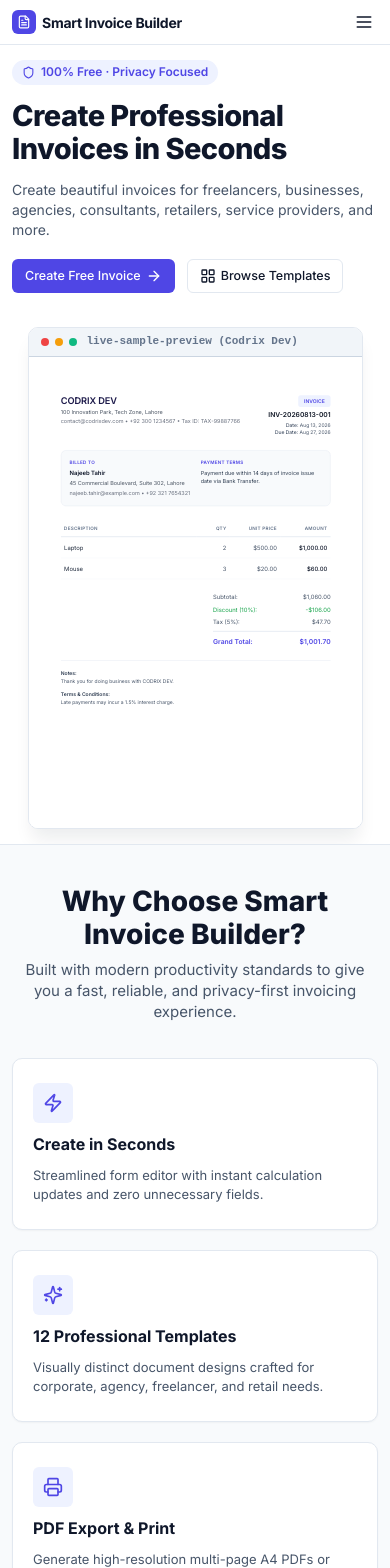
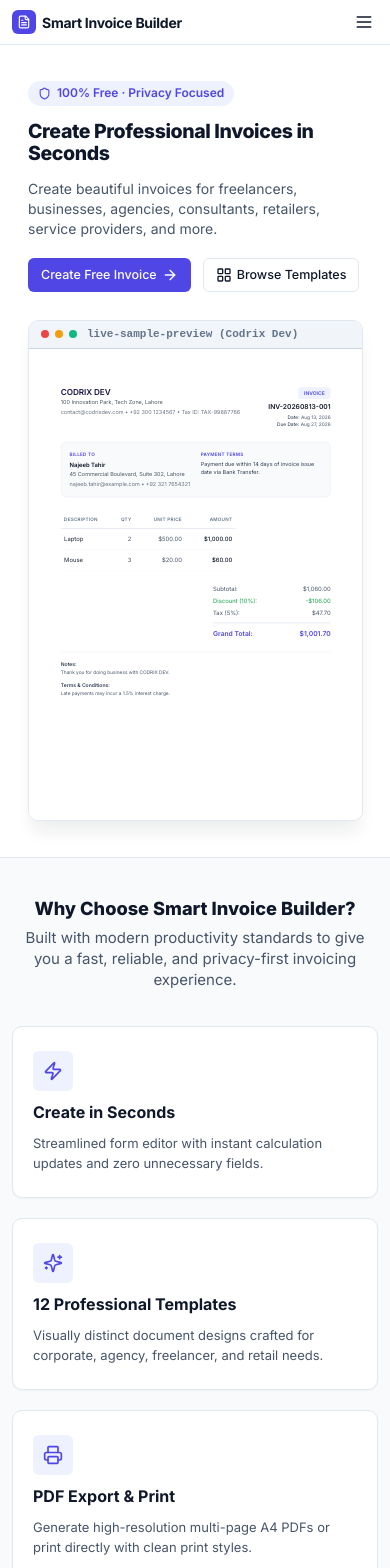
Before and after one commit to Najeeb1106/Smart-Invoice-Builder, a React (Vite) app: page / in a window 390 px wide. Shown: the top 1568 px of the page. Built offline with nearby package versions, Linux system fonts and the light colour scheme.

Commit message:
fix: implement 100% mobile responsiveness across all devices and screen sizes

```diff
--- a/src/pages/LandingPage.tsx
+++ b/src/pages/LandingPage.tsx
@@ -83,6 +83,7 @@ export const LandingPage: React.FC<LandingPageProps> = ({ onNavigate }) => {
     <div style={{ display: 'flex', flexDirection: 'column' }}>
       {/* 1. Viewport-Fitted Hero Section */}
       <section
+        className="hero-section"
         style={{
           backgroundColor: 'var(--color-surface)',
           borderBottom: '1px solid var(--color-border)',
@@ -407,8 +408,18 @@ export const LandingPage: React.FC<LandingPageProps> = ({ onNavigate }) => {
 
       <style>{`
         @media (max-width: 1024px) {
+          .hero-section, .landing-section {
+            height: auto !important;
+            max-height: none !important;
+            min-height: auto !important;
+            padding: 36px 16px !important;
+            overflow: visible !important;
+          }
           .hero-grid {
             grid-template-columns: 1fr !important;
+            gap: 28px !important;
+            height: auto !important;
+            max-height: none !important;
           }
         }
       `}</style>
--- a/src/styles/global.css
+++ b/src/styles/global.css
@@ -104,10 +104,47 @@ p, .text-body {
   padding-right: 16px;
 }
 
-@media (max-width: 640px) {
+/* Full Mobile Responsiveness System */
+@media (max-width: 768px) {
+  html {
+    font-size: 13px;
+  }
+
+  h1, .text-h1 {
+    font-size: 1.75rem !important;
+  }
+
+  h2, .text-h2 {
+    font-size: 1.4rem !important;
+  }
+
   .container {
-    padding-left: 12px;
-    padding-right: 12px;
+    padding-left: 14px !important;
+    padding-right: 14px !important;
+  }
+
+  /* Table responsiveness on small mobile devices */
+  table {
+    display: block;
+    overflow-x: auto;
+    white-space: nowrap;
+    -webkit-overflow-scrolling: touch;
+  }
+
+  /* Prevent button or text overflow */
+  button, input, select, textarea {
+    max-width: 100%;
+  }
+}
+
+@media (max-width: 480px) {
+  h1, .text-h1 {
+    font-size: 1.5rem !important;
+  }
+
+  .container {
+    padding-left: 12px !important;
+    padding-right: 12px !important;
   }
 }
 
```
